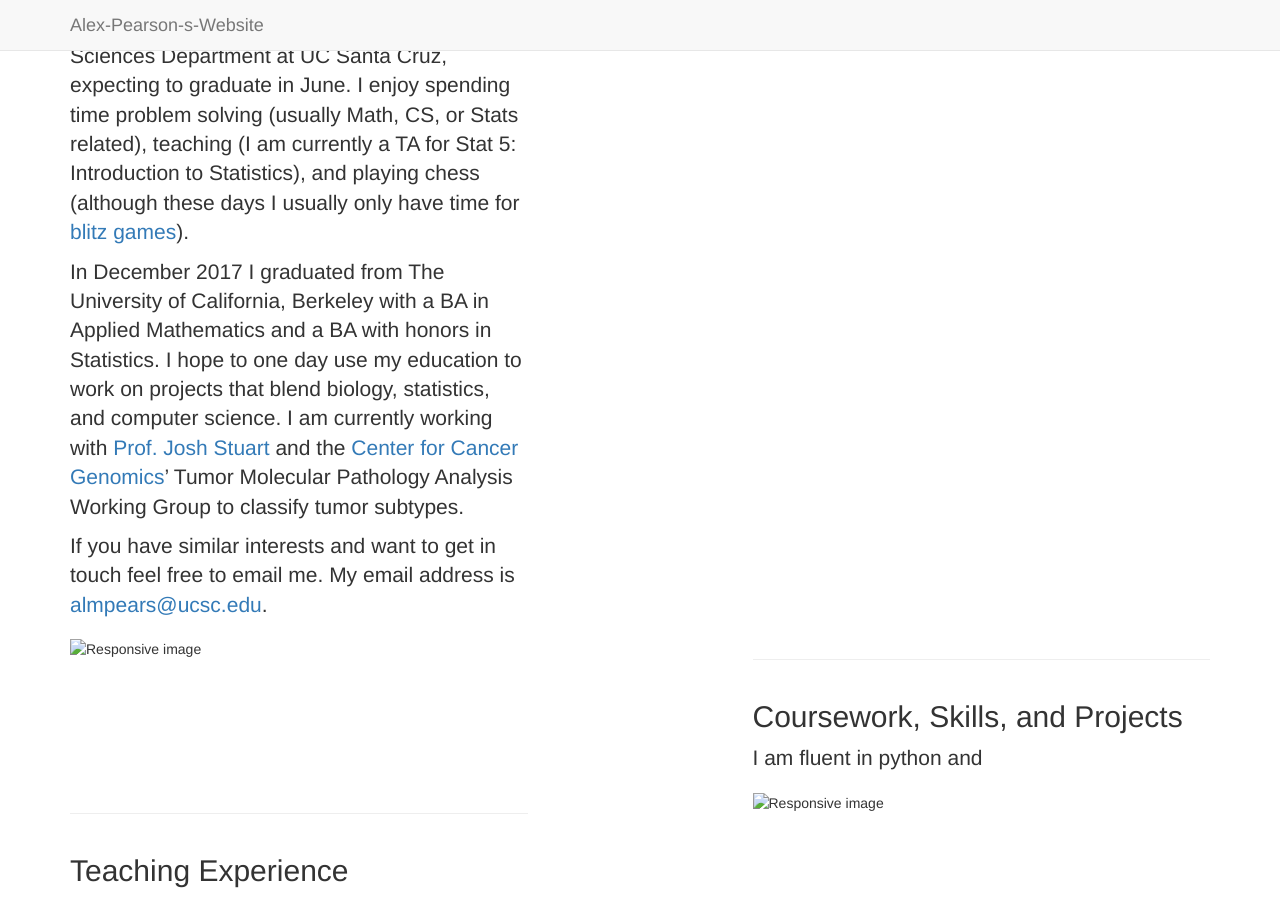
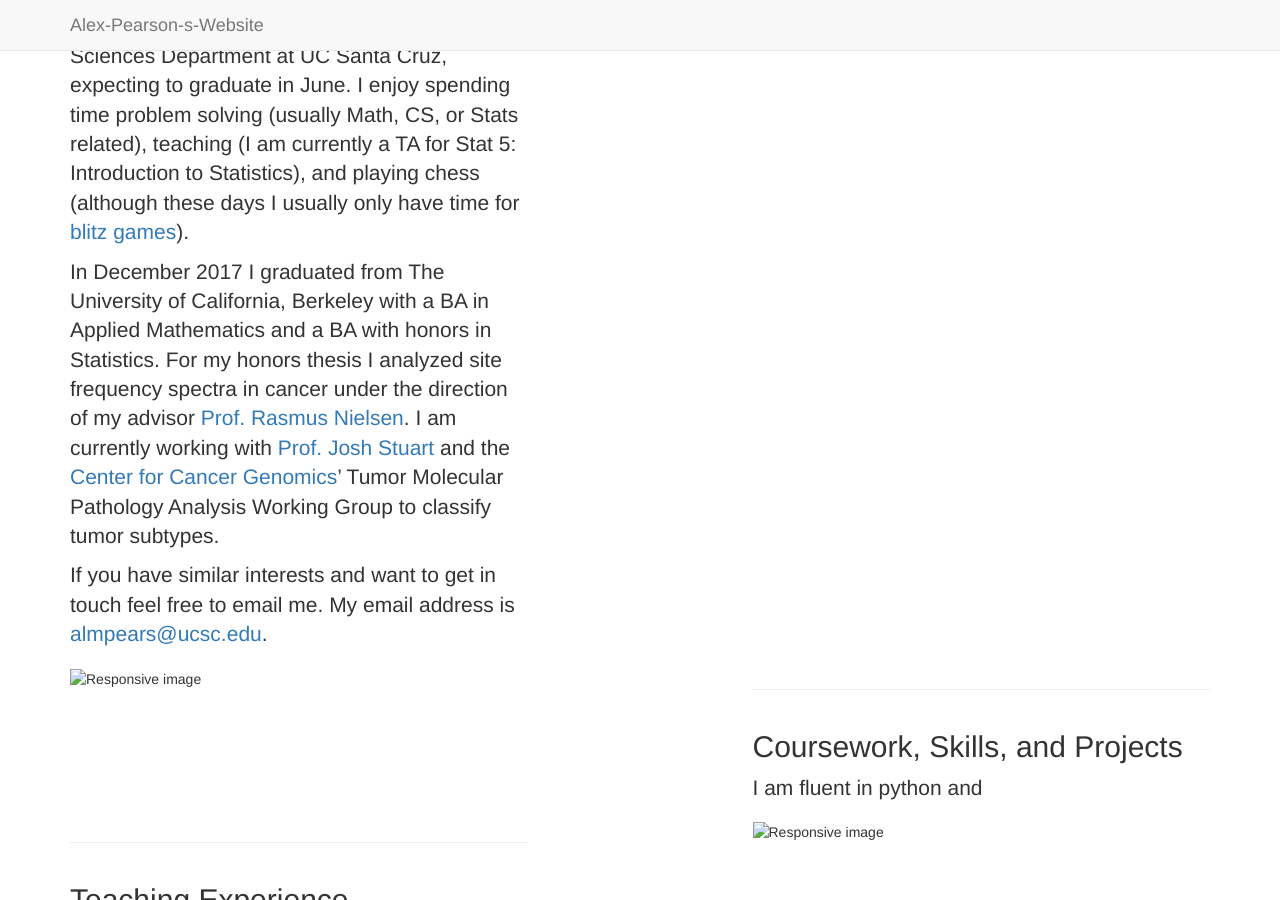
Before and after one commit to apearson1995/Alex-Pearson-s-Website, a Jekyll site: the page built from _posts/2014-09-21-services-1.markdown, in a window 1280 px wide and 900 px high, scrolled down 431 px. Built offline with Jekyll 4.4.1, drawn with Linux system fonts in a browser that asks for light colours; nearby versions of some CDN libraries; library files that are not in the unit come from our copies.

Commit message:
Fixed Picture and Intro

```diff
--- a/_posts/2014-09-21-services-1.markdown
+++ b/_posts/2014-09-21-services-1.markdown
@@ -7,6 +7,8 @@ description: |
 ---
 My full name is Alexander Manjit Pearson (but I go by Alex for short), and I am currently a second year MS student in the Statistical Sciences Department at UC Santa Cruz, expecting to graduate in June.  I enjoy spending time problem solving (usually Math, CS, or Stats related), teaching (I am currently a TA for Stat 5: Introduction to Statistics), and playing chess (although these days I usually only have time for [blitz games](https://www.thefreedictionary.com/blitz+chess)).
 
-In December 2017 I graduated from The University of California, Berkeley with a BA in Applied Mathematics and a BA with honors in Statistics.  I hope to one day use my education to work on projects that blend biology, statistics, and computer science.  I am currently working with [Prof. Josh Stuart](https://jstuart.soe.ucsc.edu/) and the [Center for Cancer Genomics](https://www.cancer.gov/about-nci/organization/ccg)' Tumor Molecular Pathology Analysis Working Group to classify tumor subtypes.
+
+In December 2017 I graduated from The University of California, Berkeley with a BA in Applied Mathematics and a BA with honors in Statistics.  For my
+honors thesis I analyzed site frequency spectra in cancer under the direction of my advisor [Prof. Rasmus Nielsen](http://www.nielsenlab.org/).  I am currently working with [Prof. Josh Stuart](https://jstuart.soe.ucsc.edu/) and the [Center for Cancer Genomics](https://www.cancer.gov/about-nci/organization/ccg)' Tumor Molecular Pathology Analysis Working Group to classify tumor subtypes.
 
 If you have similar interests and want to get in touch feel free to email me.  My email address is [almpears@ucsc.edu](almpears@ucsc.edu).
```
